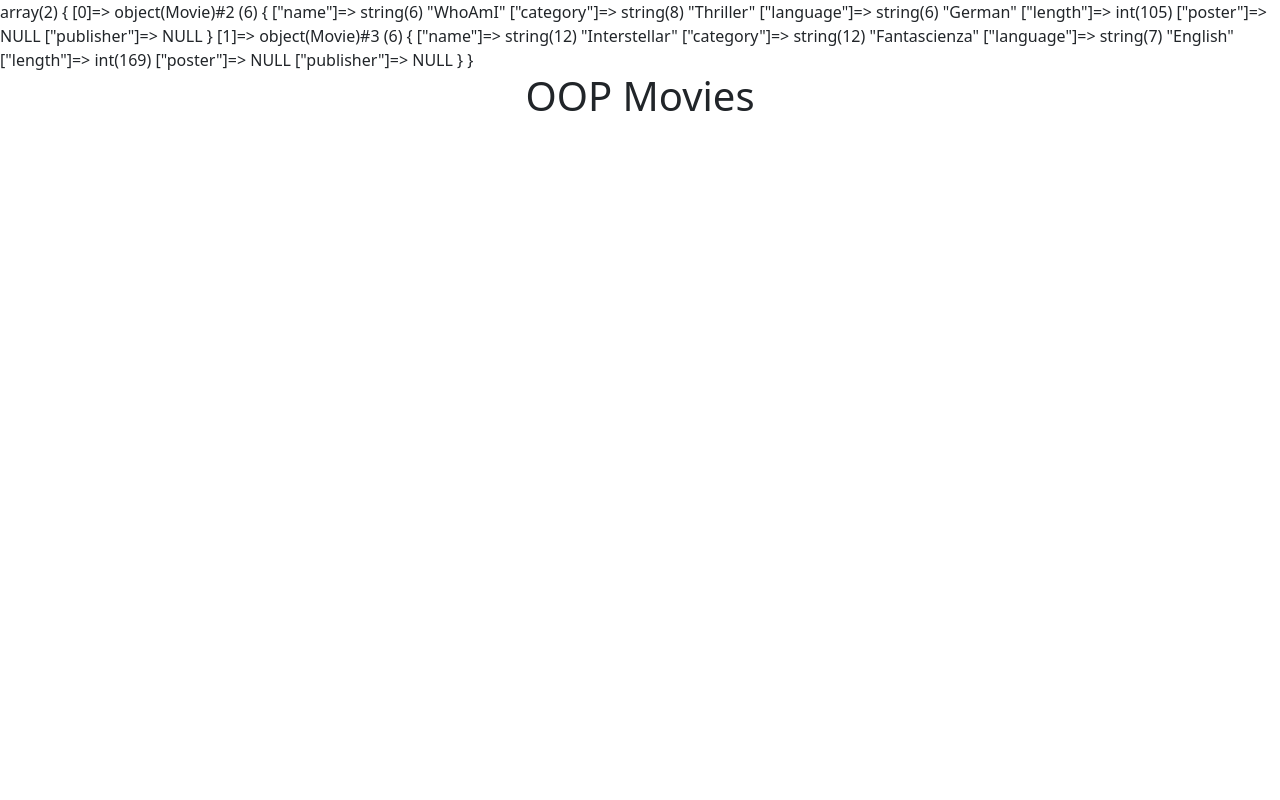
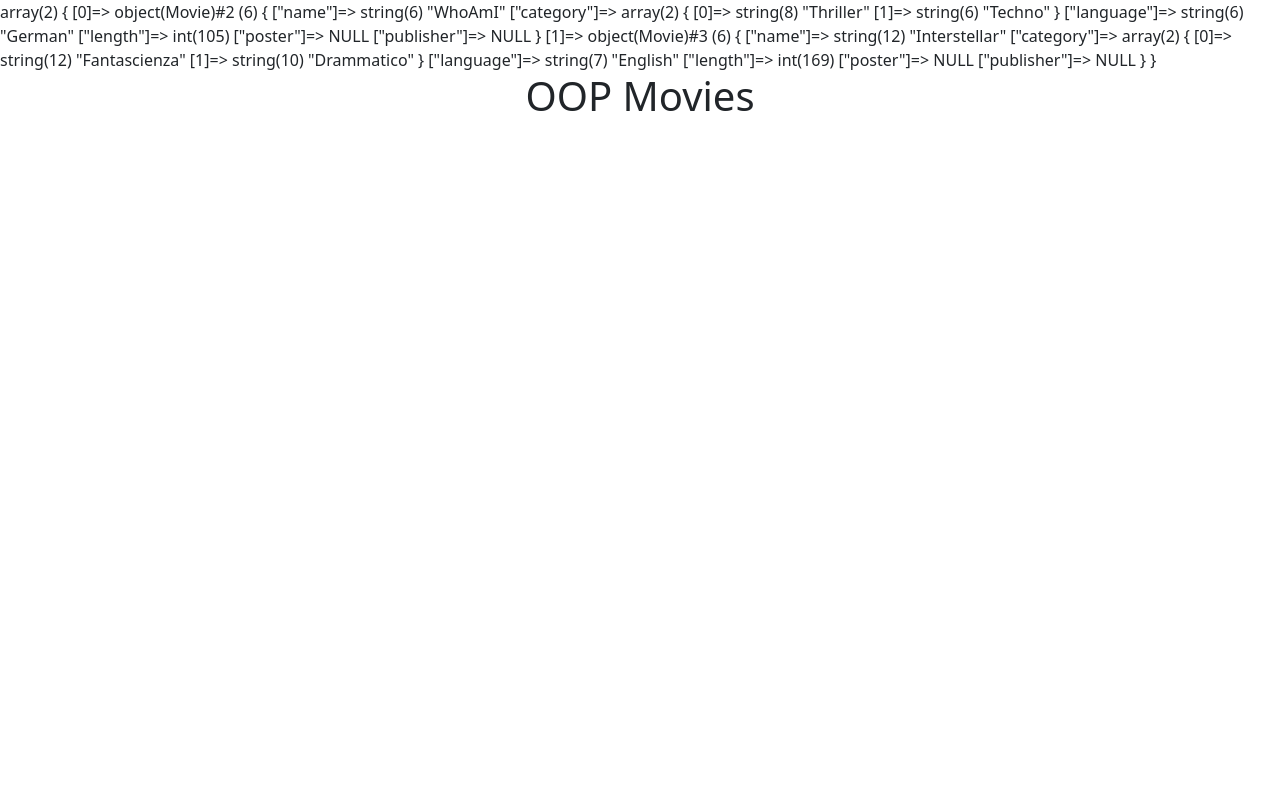
Before and after one commit to TheMrStraffy/php-oop-1, a PHP site: page / in a window 1280 px wide. Run offline with PHP 8.4, Linux system fonts and the light colour scheme.

Commit message:
[bonus1] completed

```diff
--- a/index.php
+++ b/index.php
@@ -1,7 +1,7 @@
 <?php
 class Movie{
   public $name;
-  public $category;
+  public $category = [];
   public $language;
   public $length;
   public $poster;
@@ -27,8 +27,8 @@ class Movie{
   }
 }
 
-$movie1= new Movie("WhoAmI","Thriller","German",105);
-$movie2= new Movie("Interstellar","Fantascienza","English",169);
+$movie1= new Movie("WhoAmI",["Thriller","Techno"],"German",105);
+$movie2= new Movie("Interstellar",["Fantascienza","Drammatico"],"English",169);
 $movieList = [$movie1, $movie2];
 var_dump($movieList);
 ?>
```
